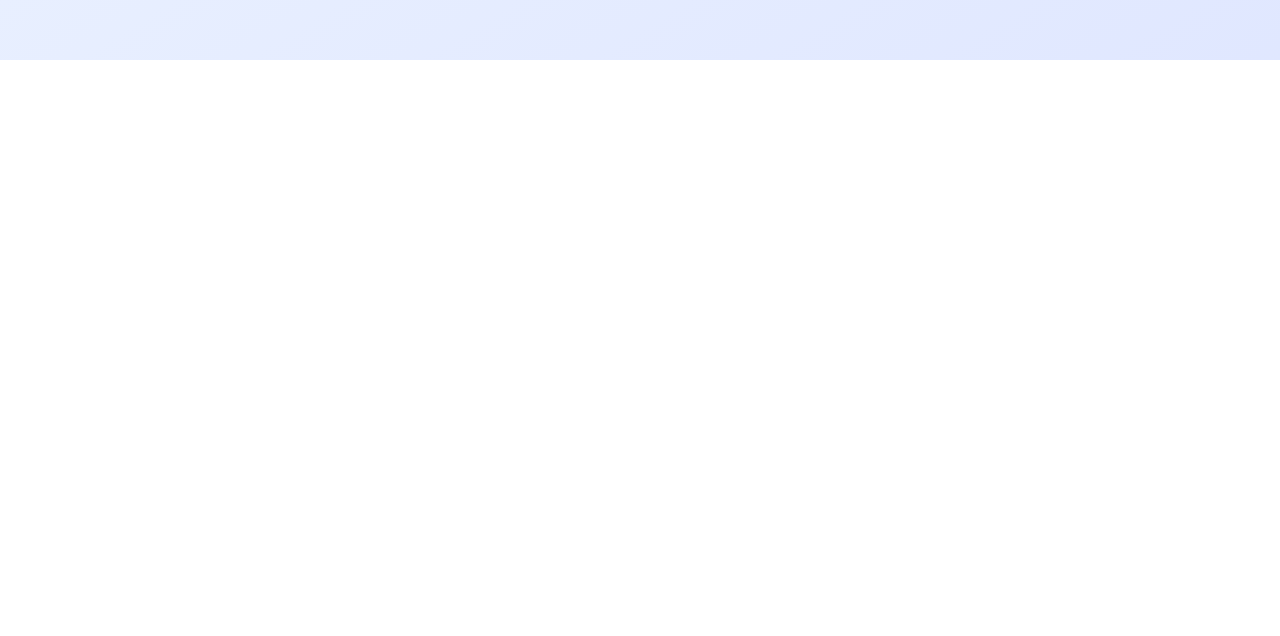
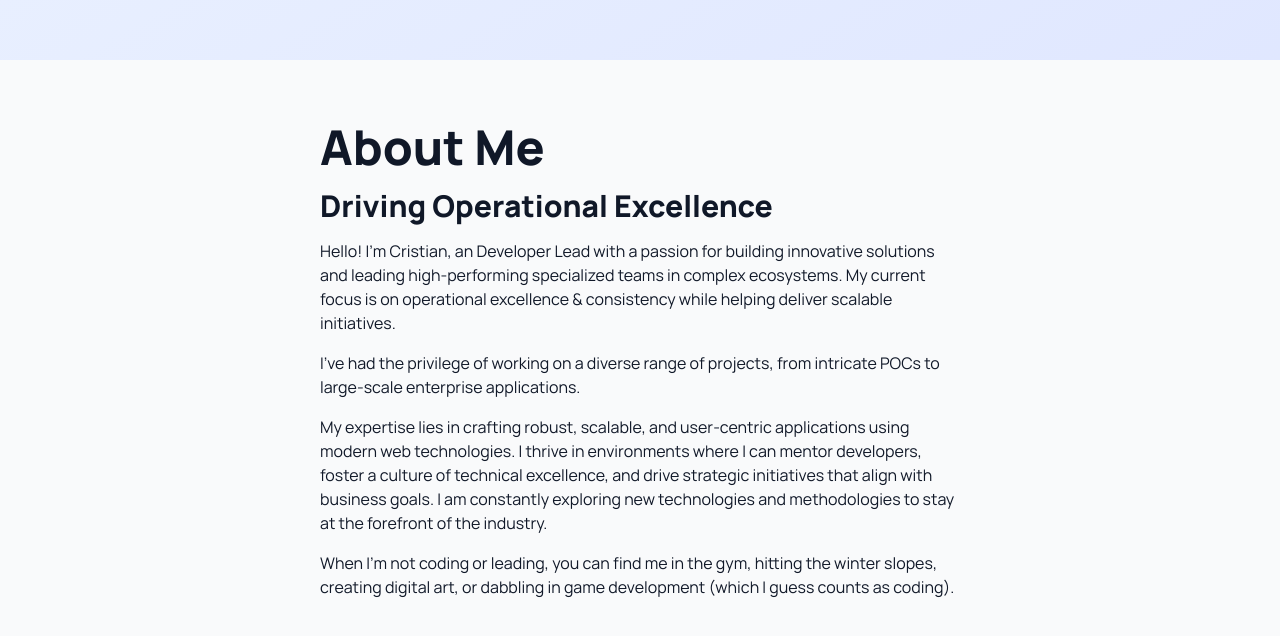
Before and after one commit to ccioanca/Blueprints, a React (Vite) app: page / in a window 1280 px wide. Shown: the part 740-1376 px from the top of the page. Before the commit the page ends 800 px from the top, so only its background shows below. Built offline with nearby package versions, Linux system fonts and the light colour scheme.

Commit message:
Added barebones About section

```diff
--- a/src/App.tsx
+++ b/src/App.tsx
@@ -1,5 +1,7 @@
 import Header from "./components/Header";
 import Hero from "./components/Hero";
+import About from "./components/About";
+
 
 function App() {
 
@@ -7,9 +9,9 @@ function App() {
     <div className="w-full min-h-screen bg-white dark:bg-gray-800 text-gray-900 dark:text-gray-100 relative">
       <Header/>
       <main>
-         <Hero />
-        {/*<About />
-        <Skills />
+        <Hero />
+        <About />
+        {/*<Skills />
         <Projects />
         <Contact /> */}
       </main>
--- /dev/null
+++ b/src/components/About.tsx
@@ -0,0 +1,31 @@
+import React from 'react';
+
+const About = () => {
+  return (
+    <section id="about" className="py-16 bg-gray-50 dark:bg-gray-900">
+      <div className='w-full md:w-1/2 px-8 sm:px-16 md:mx-auto md:px-0'>
+        <h2 className="mb-4">
+          About Me
+        </h2>
+
+        <h3 className="mb-4">
+          Driving Operational Excellence
+        </h3>
+        <p className="mb-4">
+          Hello! I'm Cristian, an Developer Lead with a passion for building innovative solutions and leading high-performing specialized teams in complex ecosystems. My current focus is on operational excellence & consistency while helping deliver scalable initiatives.
+        </p>
+        <p className="mb-4">
+          I've had the privilege of working on a diverse range of projects, from intricate POCs to large-scale enterprise applications.
+        </p>
+        <p className="mb-4">
+          My expertise lies in crafting robust, scalable, and user-centric applications using modern web technologies. I thrive in environments where I can mentor developers, foster a culture of technical excellence, and drive strategic initiatives that align with business goals. I am constantly exploring new technologies and methodologies to stay at the forefront of the industry.
+        </p>
+        <p>
+          When I'm not coding or leading, you can find me in the gym, hitting the winter slopes, creating digital art, or dabbling in game development (which I guess counts as coding).
+        </p>
+      </div>
+    </section>
+  );
+};
+
+export default About;
```
